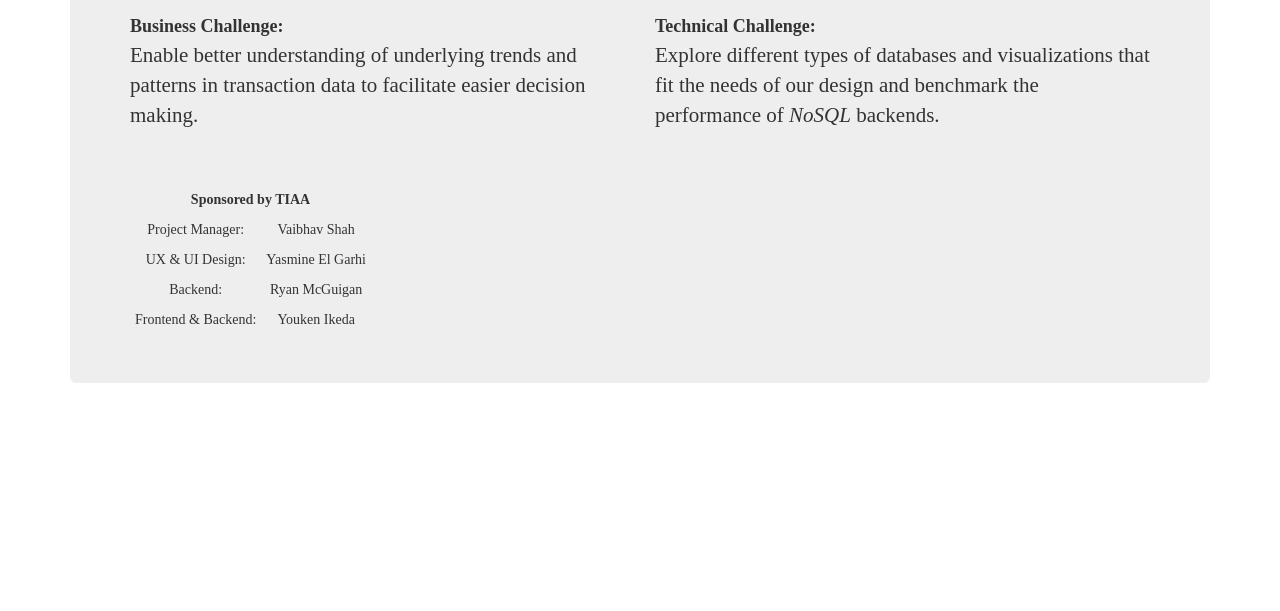
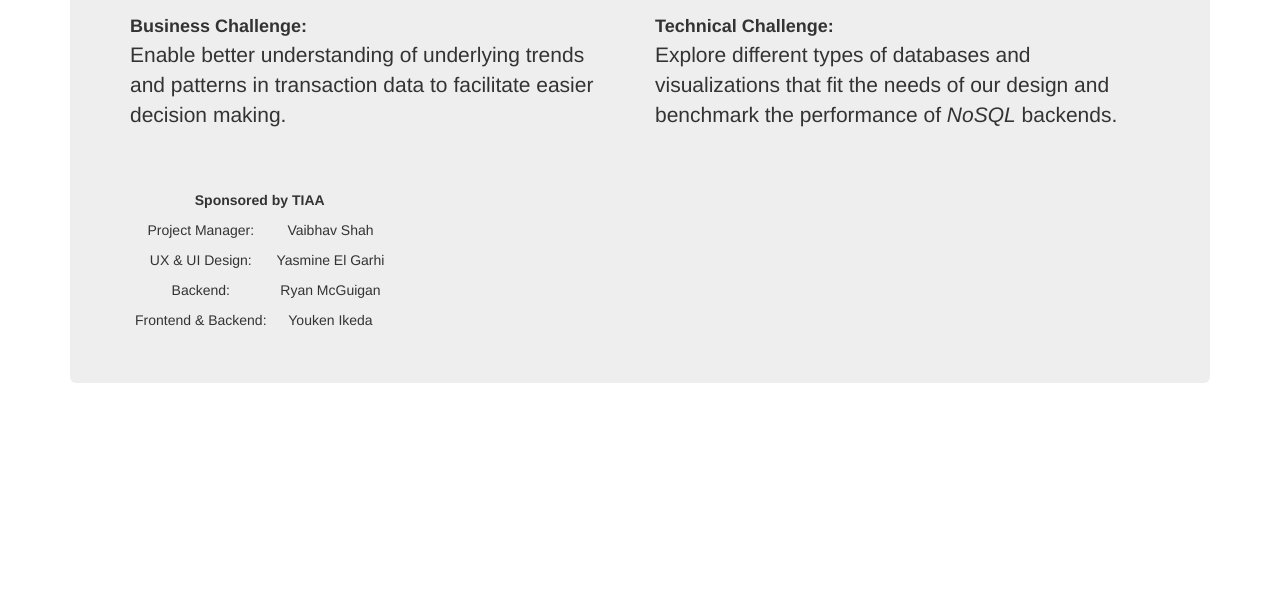
Before and after one commit to yi7/VisuArch, a website: page public/index.html in a window 1280 px wide. Shown: the part 189-800 px from the top of the page. Drawn offline with Linux system fonts and the light colour scheme.

Commit message:
changed font back to default

```diff
--- a/public/css/visuarch.css
+++ b/public/css/visuarch.css
@@ -1,7 +1,3 @@
-body {
-    font-family: 'Merriweather', serif;
-}
-
 #gauge_display svg {
     cursor: pointer;
 }
```
